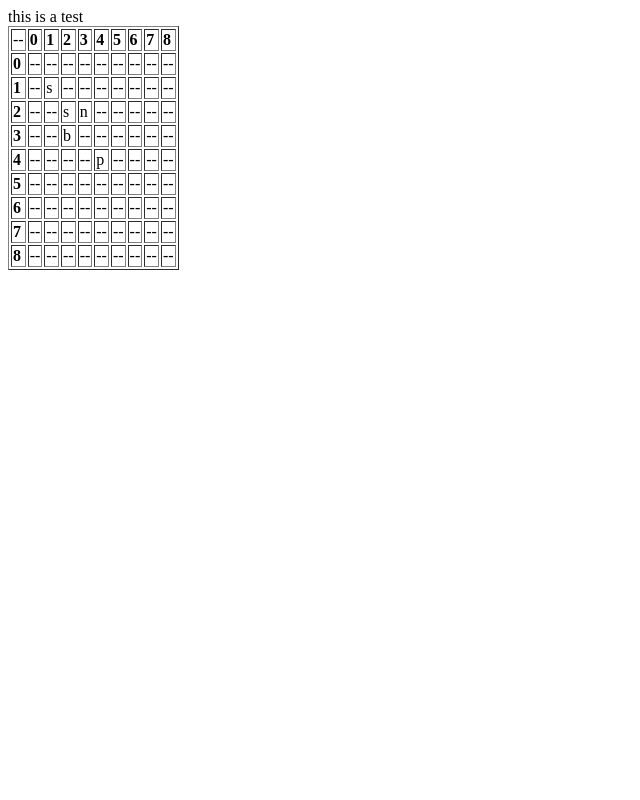
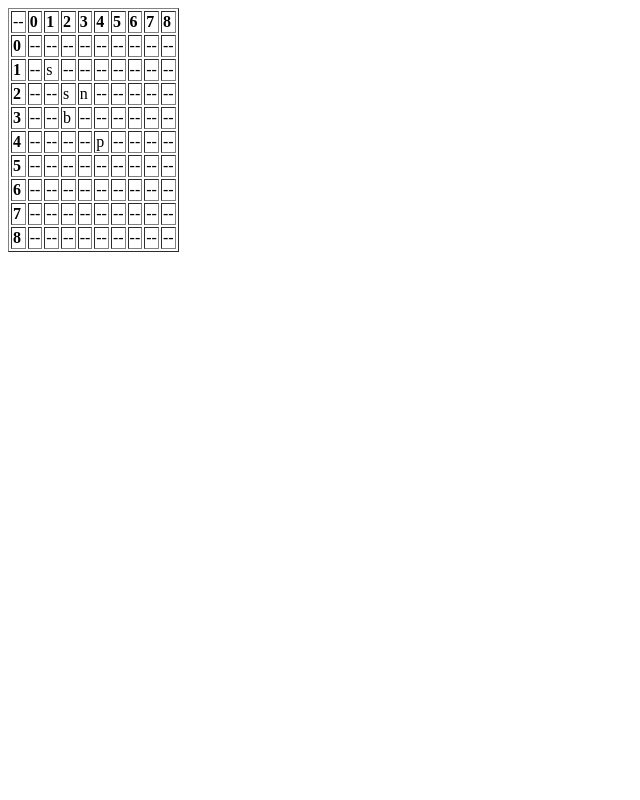
Before and after one commit to teknack/mega-event, a PHP site: page / in a window 1280 px wide. Shown: the whole page, without its empty margins (0-640 px from the left). Run offline with PHP 8.4, Linux system fonts and the light colour scheme.

Commit message:
minor changes

```diff
--- a/index.php
+++ b/index.php
@@ -19,7 +19,7 @@
  *
 **/
 
-echo("this is a test<br>");
+//echo("this is a test<br>");
 
 $mapArray = array();
 $locArray = array("p"=>"4,4","s"=>"1,1-2,2","n"=>"2,3","b"=>"3,2");
```
